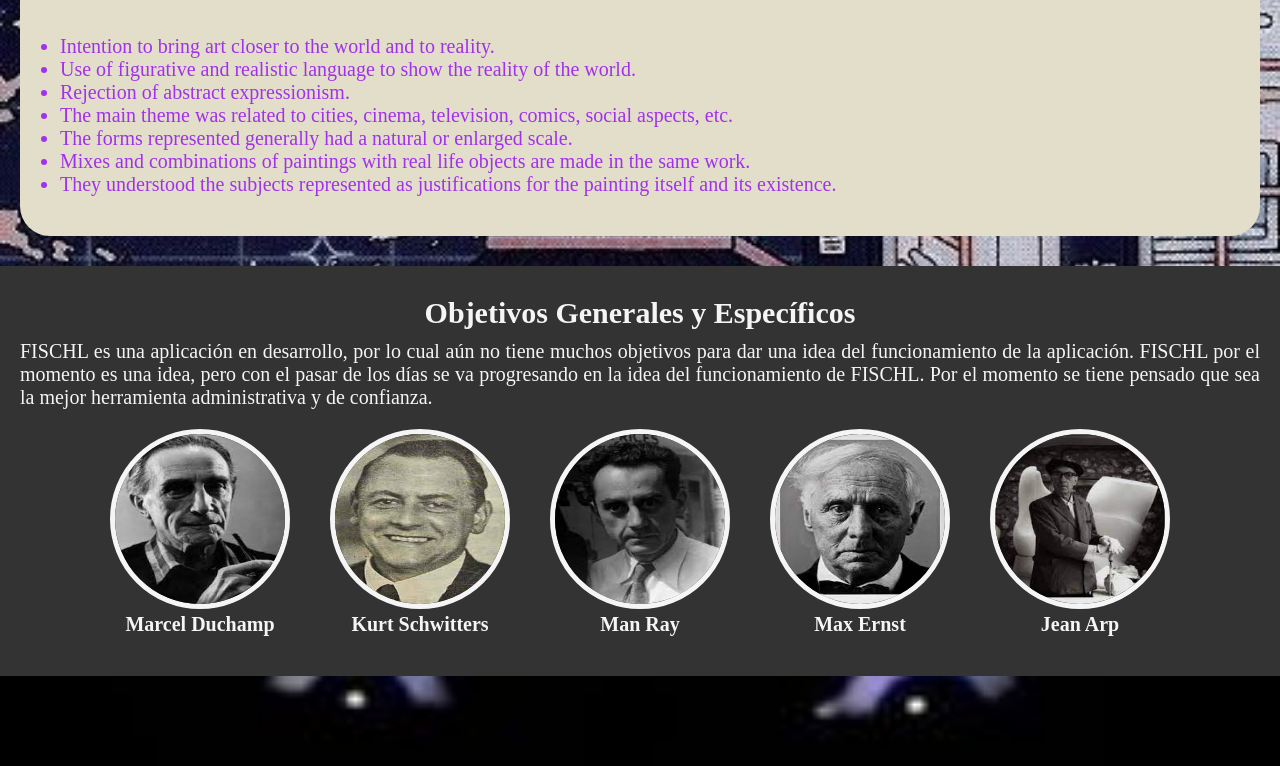
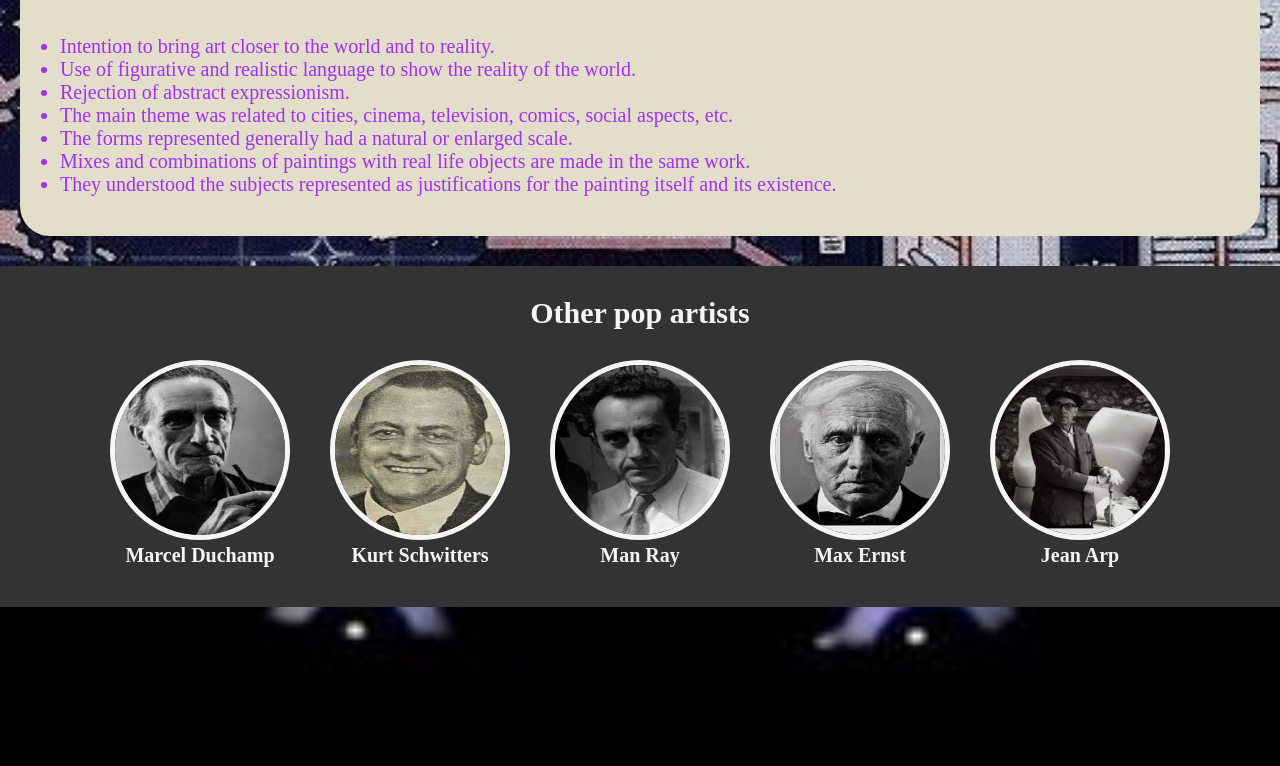
Before and after one commit to HansDMendez/PopArt, a plain HTML site: page index.html in a window 1280 px wide. Shown: the part 2848-3614 px from the top of the page. Drawn offline with Linux system fonts and the light colour scheme.

Commit message:
Add files via upload

```diff
--- a/index.html
+++ b/index.html
@@ -75,8 +75,7 @@
     </div>
 
     <section id="texto">
-        <h3>Objetivos Generales y Específicos</h3>
-        <p>FISCHL es una aplicación en desarrollo, por lo cual aún no tiene muchos objetivos para dar una idea del funcionamiento de la aplicación. FISCHL por el momento es una idea, pero con el pasar de los días se va progresando en la idea del funcionamiento de FISCHL. Por el momento se tiene pensado que sea la mejor herramienta administrativa y de confianza.</p>
+        <h3>Other pop artists</h3>
         <div class="contenedor">
             <div class="text">
                 <img src="Señor 3.jpeg" alt="">
```
